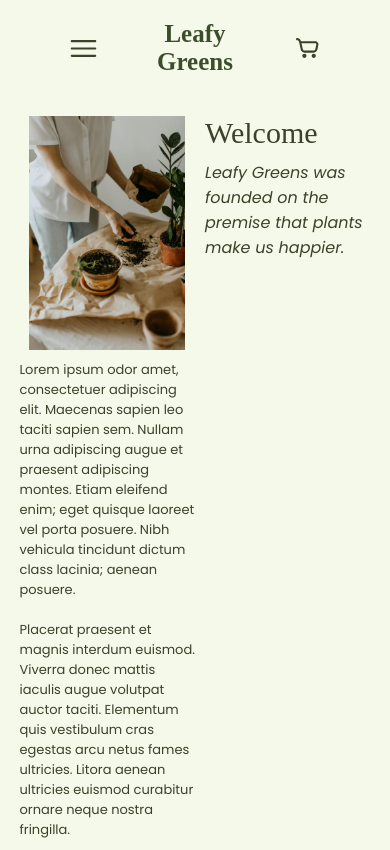
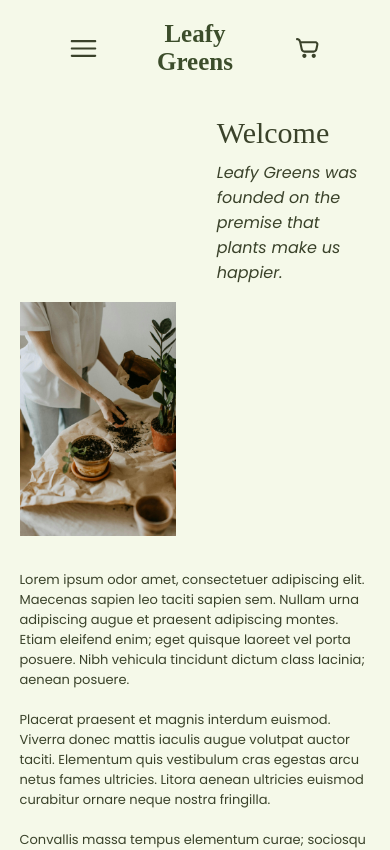
Before and after one commit to huntkay1/shopping-cart, a React (Vite) app: page /about in a window 390 px wide. Shown: the top 850 px of the page. Built offline with nearby package versions, Linux system fonts and the light colour scheme; a web font is replaced by a local one.

Commit message:
Restore data table

```diff
--- a/src/components/About.jsx
+++ b/src/components/About.jsx
@@ -16,7 +16,7 @@
                     that plants make us happier.
                 </h3>
             </div>
-            <div className='about-us-main'>
+
             <img src={AboutUsImg} className='about-us-hero'></img>
             <div className='copy'>
                 <p>
@@ -36,7 +36,6 @@
                     sagittis suscipit tincidunt quis. Maximus mauris non ad aptent ultricies viverra class justo litora.
                 </p>
             </div>
-            </div>
         </section>
         <Footer></Footer>
         </>
--- a/src/components/productData.js
+++ b/src/components/productData.js
@@ -13,7 +13,7 @@
             try {
                 // Fetch data from Supabase
                 const { data, error } = await supabase
-                    .from('plant-shop-data')  // Use the correct table name
+                    .from('plant-shop-data')
                     .select('*');
 
                 if (error) {
--- a/src/styles/About.css
+++ b/src/styles/About.css
@@ -1,6 +1,9 @@
 .about-page {
     padding: 80px 18vw;
     color: #3A422A;
+    display: grid;
+    grid-template-columns: auto auto;
+    grid-template-rows: auto auto;
 }
 
 .large-header {
@@ -18,12 +21,7 @@
 
 .title {
     margin-bottom: 50px;
-}
-
-.about-us-main {
-    display: flex;
-    gap: 50px;
-    width: 100%;
+    grid-row: 1 / 2;
 }
 
 .copy {
@@ -32,6 +30,7 @@
     flex-direction: column;
     justify-content: center;
     gap: 40px;
+    grid-column: 2 / -1;
 }
 
 .copy p {
@@ -41,6 +40,7 @@
 .about-us-hero {
     width: 30vw;
     height: 100%;
+    grid-column: 1 / 2 ;
 }
 
 .spacer {
@@ -52,48 +52,45 @@
 
     .about-page {
         padding: 20px 5vw;
-        display: grid;
-        grid-template-rows: 1fr 1fr;
-        grid-template-columns: 1fr 1fr;
+        grid-template-rows: auto auto auto;
     }
 
     .title {
         margin-bottom: 2vh;
         grid-row: 1 / 2;
         grid-column: 2 / -1;
-        padding-left: 10px;
+        place-content: center;
     }
 
     .large-header {
         font-size: 30px;
+        grid-row: 1 / 2;
     }
 
     .sub-header {
         font-size: 16px;
         width: 100%;
+        grid-row: 2 / 3;
     }
 
     .copy {
         width: 100%;
-        grid-row: 2 / -1;
+        grid-row: 3 / -1;
         grid-column: 1 / -1;
         gap: 20px;
+        margin: 4vh 0;
     }
 
     .copy p {
         line-height: 20px;
     }
 
-    .about-us-main {
-        flex-direction: column;
-        gap: 10px;
-    }
-
     .about-us-hero {
         align-self: center;
         width: 40vw;
-        grid-row: 1 / 2;
+        grid-row: 2/ 3;
         grid-column: 1 / 2;
+
     }
 }
 
```
Lines whose indentation alone changed are shown as unchanged.
